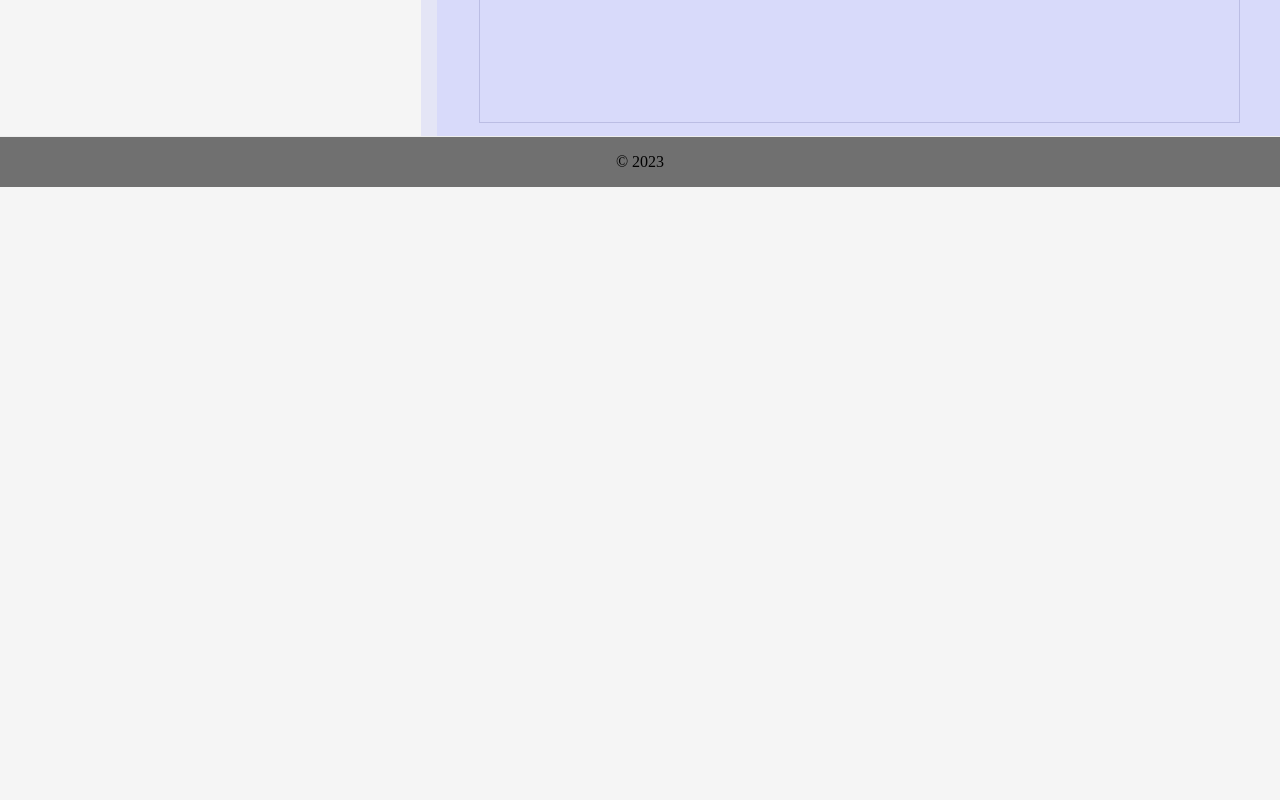
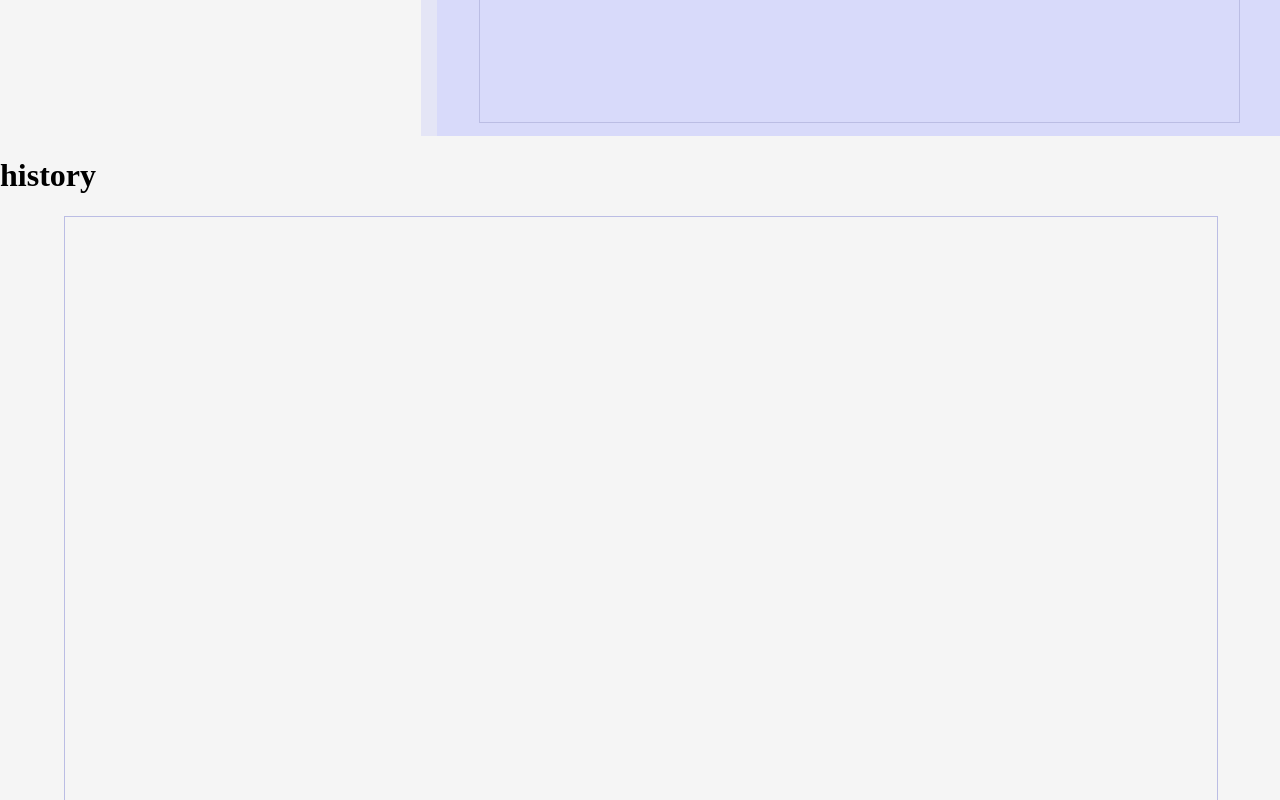
Before and after one commit to rpruazol/resty, a React (Vite) app: page / in a window 1280 px wide. Shown: the part 680-1480 px from the top of the page. Before the commit the page ends 867 px from the top, so only its background shows below. Built offline with nearby package versions, Linux system fonts and the light colour scheme.

Commit message:
history state property

```diff
--- a/src/App.jsx
+++ b/src/App.jsx
@@ -17,31 +17,33 @@ const reducer = (state, action) => {
     case 'submit':
       return {...state, method: action.payload.method, url: action.payload.url}
     case 'api':
-      return {...state, data: action.payload.data}
+      return {
+        ...state,
+        data: action.payload.data,
+        history: [
+          ...state.history,
+          {
+            method: state.method,
+            url: state.url,
+            data: action.payload.data
+          }
+        ]}
     default:
       throw Error('something went wrong')
   }
-  }
+}
 
 function App(props) {
-  // const [data, setData] = useState({
-  //   method: null,
-  //   url: null,
-  //   data: null,
-  // });
-
+  // const [history, dispatch] = useReducer(historyReducer, []);
   const [data, dispatch] = useReducer(reducer, {
       method: null,
       url: null,
       data: null,
-    })
+      history: []
+    });
 console.log('initial state', data)
+
   useEffect(() => {
-    // functionally we will still make the API call when we hit the button, but for the lab clicking the button will trigger useEffect instead of callApi
-
-    // console.log(data)
-    // if(!data.data) return;
-    // if(data.data && Object.keys(data.data).length) return;
     (async () => {
       console.log('state changed!')
       const params = {
@@ -51,6 +53,7 @@ console.log('initial state', data)
       const response = await (await fetch(data.url, params)).json();
       console.log('response ', response)
       setApiResponse(response);
+      console.log('history', data.history)
     })();
   }, [data.url]);
 
@@ -87,6 +90,17 @@ console.log('initial state', data)
         </div>
         <Results data={data} />
       </div>
+        <div>
+          <h1>history</h1>
+          {
+              <pre>
+                {JSON.stringify(data, (key, val) => {
+                  console.log(data)
+                  if (key === 'history') {return val}}, 2)
+                  }
+              </pre>
+          }
+        </div>
       <Footer />
     </React.Fragment>
   );
--- a/src/Components/Results/index.jsx
+++ b/src/Components/Results/index.jsx
@@ -7,7 +7,11 @@ export default function Results(props) {
         Response
         </p>
         <div id="response-body">
-          <pre>{props.data ? JSON.stringify(props.data, undefined, 2) : null}</pre>
+          <pre>{
+          props.data ? JSON.stringify(props.data, (key, val) => {if (key !== 'history') return val}, 2) : null
+          }
+
+          </pre>
         </div>
       </div>
     );
```
